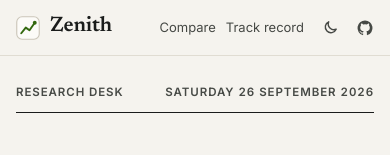
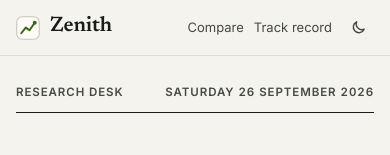
Before and after one commit to samaunmahmud/zenith, a React (Vite) app in the folder frontend/: page / in a window 390 px wide. Shown: the top 155 px of the page. Built offline with nearby package versions, Linux system fonts and the light colour scheme; no server answers.

Commit message:
Top bar: keep nav links on one line on phones; the GitHub link gives way (it's in the footer)

```diff
--- a/frontend/src/styles/layout.css
+++ b/frontend/src/styles/layout.css
@@ -29,7 +29,7 @@
 .top-search kbd { font: 11px var(--mono); color: var(--text-4); border: 1px solid var(--line-2); border-radius: 4px; padding: 0 5px; }
 
 .topnav { margin-left: auto; display: flex; align-items: center; gap: 18px; font-size: 13px; }
-.topnav a { color: var(--text-2); }
+.topnav a { color: var(--text-2); white-space: nowrap; }
 .topnav a:hover { color: var(--text); }
 .icon-link { display: inline-flex; color: var(--text-2); }
 .icon-link svg { width: 18px; height: 18px; }
@@ -121,4 +121,5 @@
   .topbar.has-search .brand-name { display: none; }
   .top-search { flex: 1 1 auto; min-width: 0; }
   .topnav { gap: 10px; }
+  .topnav .icon-link { display: none; } /* the footer links to the source too */
 }
```
